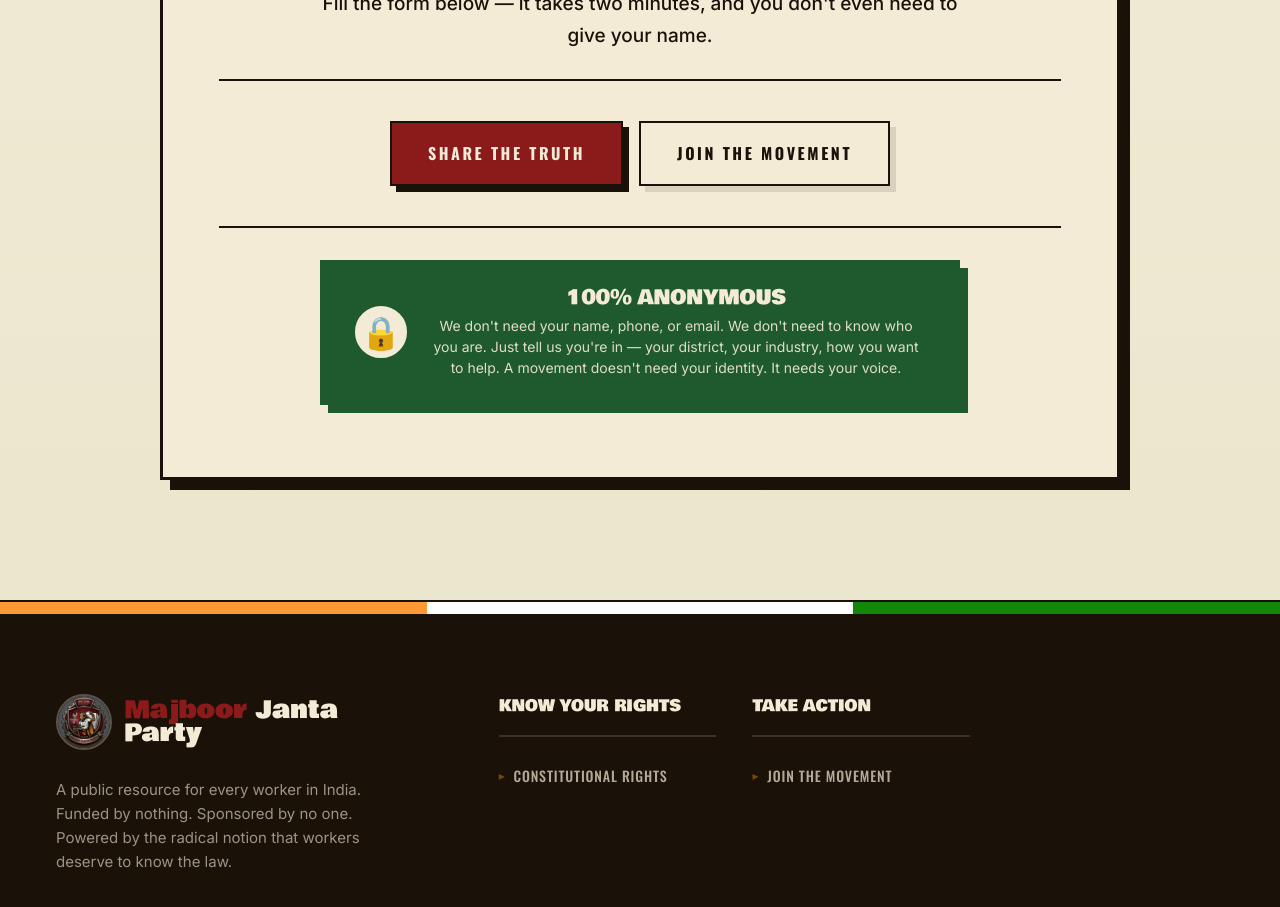
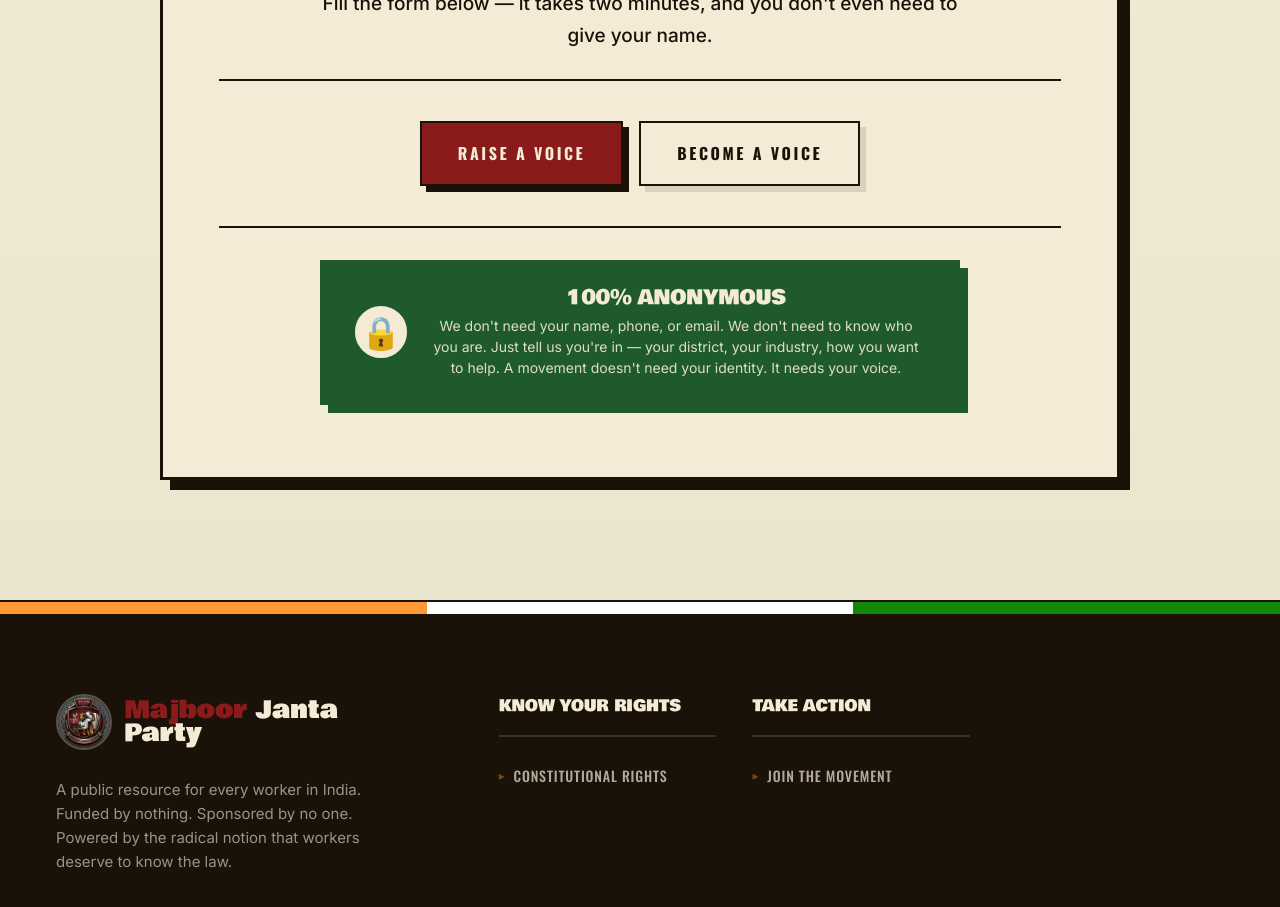
Before and after one commit to ash123mani/djp, a Next.js app: page / in a window 1280 px wide. Shown: the part 7480-8387 px from the top of the page. Built offline with nearby package versions, Linux system fonts and the light colour scheme.

Commit message:
Rename Join section CTAs to Raise a Voice / Become a Voice and point both to Google form

```diff
--- a/src/app/page.tsx
+++ b/src/app/page.tsx
@@ -824,16 +824,16 @@ function JoinSection() {
 
           <div style={{ display: "flex", flexWrap: "wrap", justifyContent: "center", gap: 16, marginBottom: 40 }}>
             <a
-              href="https://tally.so/r/2EzPJA"
+              href="https://docs.google.com/forms/d/e/1FAIpQLScel787JKfMlifZQ5Eh8ZZG0HWx8l9fWwUVvkX4Bhf8RxWebw/viewform?usp=publish-editor"
               target="_blank"
               rel="noopener noreferrer"
               className="btn-primary"
               style={{ padding: "18px 36px", fontSize: 16 }}
             >
-              SHARE THE TRUTH
+              RAISE A VOICE
             </a>
-            <a href="https://tally.so/r/68G2eA" target="_blank" rel="noopener noreferrer" className="btn-secondary" style={{ padding: "18px 36px", fontSize: 16 }}>
-              JOIN THE MOVEMENT
+            <a href="https://docs.google.com/forms/d/e/1FAIpQLScel787JKfMlifZQ5Eh8ZZG0HWx8l9fWwUVvkX4Bhf8RxWebw/viewform?usp=publish-editor" target="_blank" rel="noopener noreferrer" className="btn-secondary" style={{ padding: "18px 36px", fontSize: 16 }}>
+              BECOME A VOICE
             </a>
           </div>
 
```
